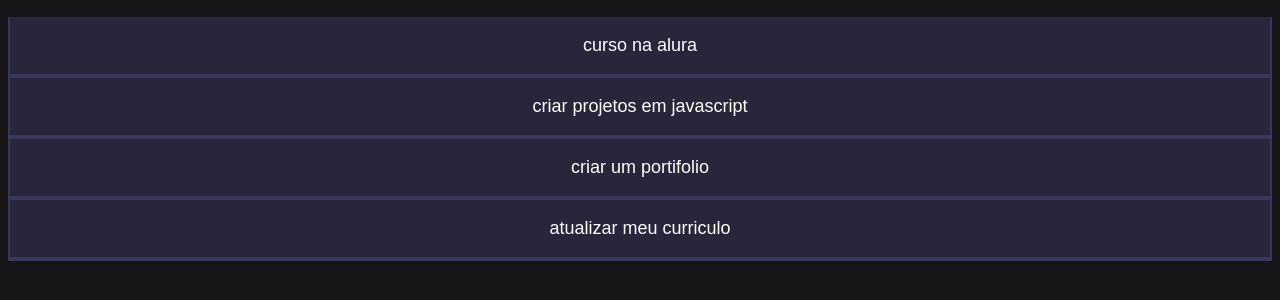
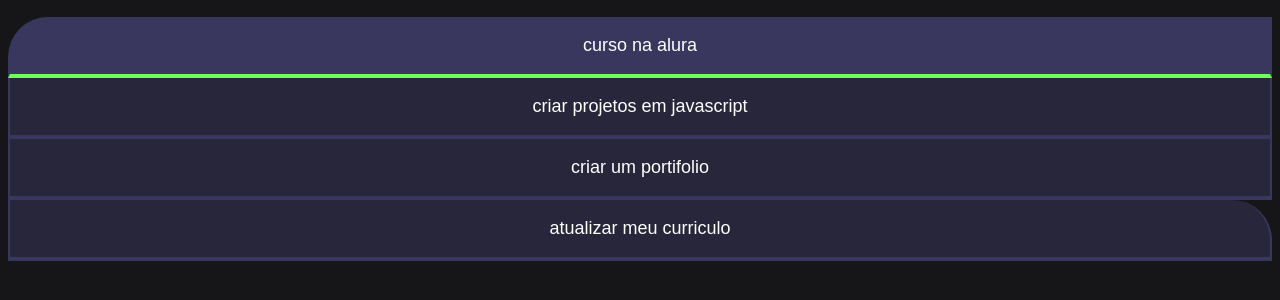
Before and after one commit to Umotakinho/PROJETODEVIDA, a plain HTML site: page DAVYD/index.html in a window 1280 px wide. Shown: the part 54-354 px from the top of the page. Drawn offline with Linux system fonts and the light colour scheme.

Commit message:
Update style.css

```diff
--- a/DAVYD/style.css
+++ b/DAVYD/style.css
@@ -52,7 +52,28 @@ margin: 0 auto;
     border-top: none;
 }
 
-@media screen and (min-width: 768px){
+.botao:first-child{
+border-radius: 40px 40px 0 0;
+}
+
+.botao{
+display: block;
+}
 
 
+.ativo{
+  background-color: var(--botao-ativo);
+  border-bottom: 4px solid var(--verde);
 }
+
+@media screen and (min-width: 768px){
+  .botao{
+display: block;
+}
+.botao:first-child{
+border-radius: 40px 0 0 0;
+}
+.botao:last-child{
+  border-radius: 0 40px 0 0;
+}
+}
```
